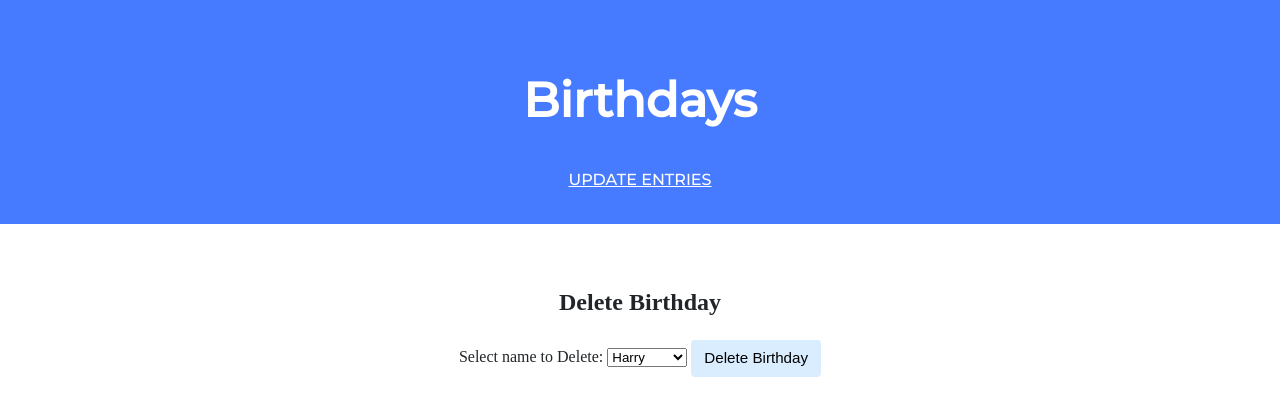
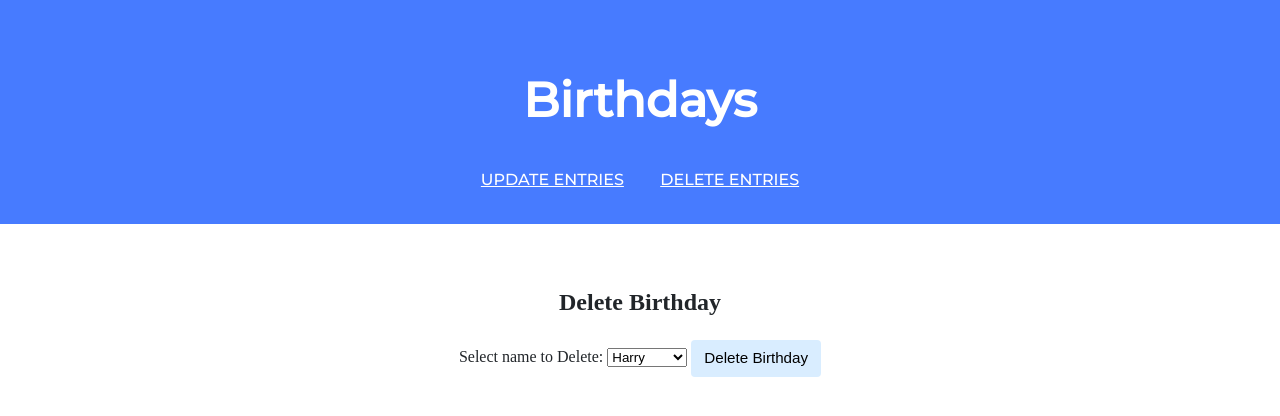
Before and after one commit to SadeCJohnson/CS50_Solutions, a Flask app: page /delete_entry in a window 1280 px wide. Shown: the top 416 px of the page. Run offline with Flask 2, Linux system fonts and the light colour scheme; some libraries are stand-ins or nearby versions.

Commit message:
adding A tag for delete_entry route

```diff
--- a/Web_Lab9_Birthdays/templates/index.html
+++ b/Web_Lab9_Birthdays/templates/index.html
@@ -10,6 +10,7 @@
 <div class="jumbotron">
     <h1>Birthdays</h1>
     <a href="update_entry">UPDATE ENTRIES</a>
+    <a href="delete_entry">DELETE ENTRIES</a>
 </div>
 <div class="container">
     <div class="section">
```
Also changed, not shown: Web_Lab9_Birthdays/birthdays.db.
